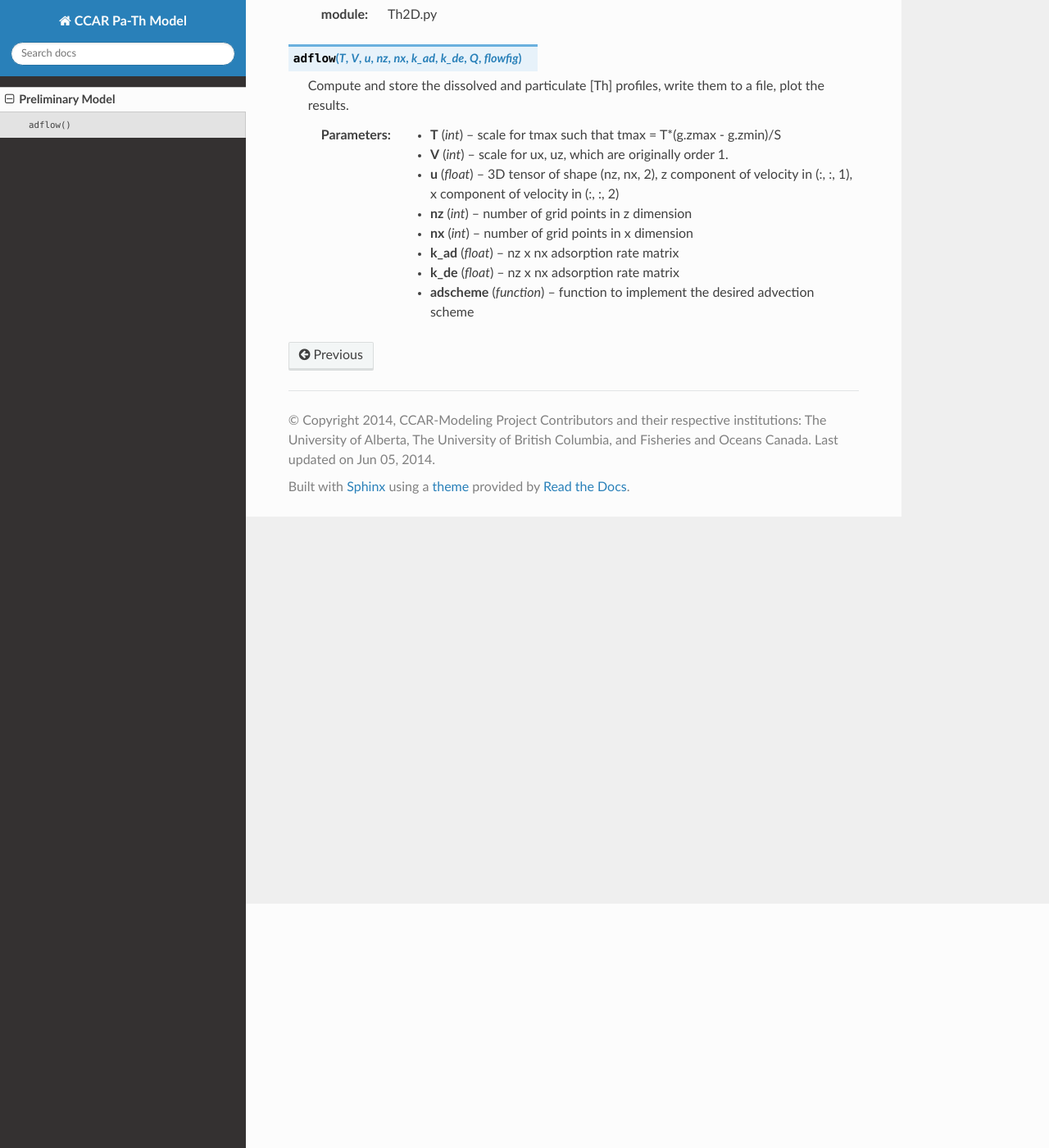
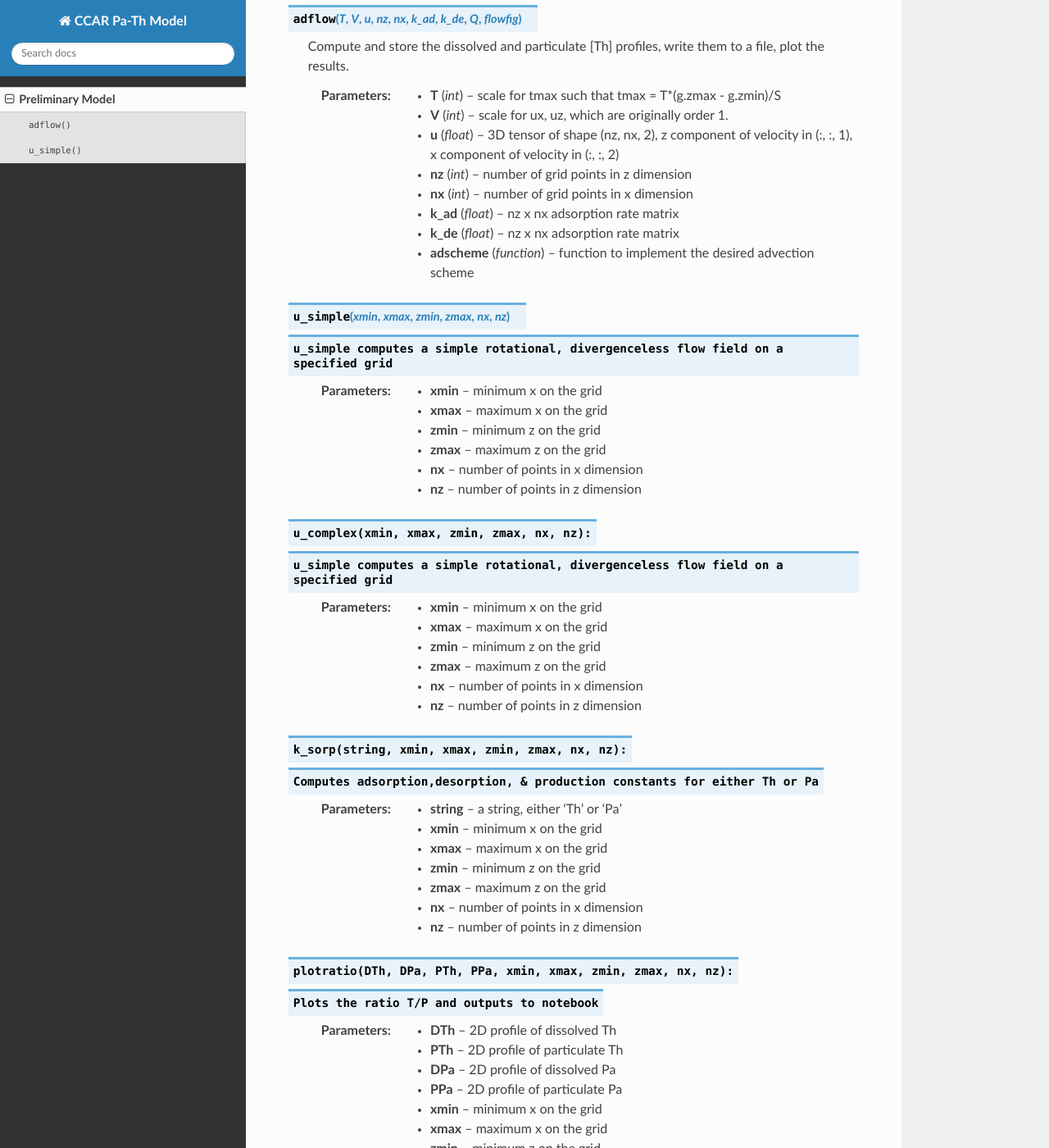
Before and after one commit to UBC-MOAD/pa-th-simple, a Sphinx documentation site: the page built from docs/prelim-model.rst, in a window 1280 px wide and 1400 px high, scrolled down 298 px. Shown: the whole window at 82% size. Built offline with Sphinx 7.4.7 and the Read the Docs theme 2.0.0, drawn with Linux system fonts in a browser that asks for light colours; some of the changed text lies outside the part shown.

Commit message:
Updated Th2D.py documentation.

```diff
--- a/docs/prelim-model.rst
+++ b/docs/prelim-model.rst
@@ -37,3 +35,75 @@ The preliminary model is composed to two major working parts: the Th2D module, w
 
 	:arg adscheme: function to implement the desired advection scheme
 	:type adscheme: function
+
+.. function:: u_simple(xmin, xmax, zmin, zmax, nx, nz)
+	u_simple computes a simple rotational, divergenceless flow field on a specified grid
+
+	:arg xmin: minimum x on the grid
+
+	:arg xmax: maximum x on the grid
+
+	:arg zmin: minimum z on the grid
+
+	:arg zmax: maximum z on the grid
+
+	:arg nx: number of points in x dimension
+
+	:arg nz: number of points in z dimension
+
+
+.. function:: u_complex(xmin, xmax, zmin, zmax, nx, nz):
+	u_simple computes a simple rotational, divergenceless flow field on a specified grid
+
+	:arg xmin: minimum x on the grid
+
+	:arg xmax: maximum x on the grid
+
+	:arg zmin: minimum z on the grid
+
+	:arg zmax: maximum z on the grid
+
+	:arg nx: number of points in x dimension
+
+	:arg nz: number of points in z dimension
+
+.. function:: k_sorp(string, xmin, xmax, zmin, zmax, nx, nz):
+	Computes adsorption,desorption, & production constants for either Th or Pa
+
+	:arg string: a string, either 'Th' or 'Pa'
+
+	:arg xmin: minimum x on the grid
+
+	:arg xmax: maximum x on the grid
+
+	:arg zmin: minimum z on the grid
+
+	:arg zmax: maximum z on the grid
+
+	:arg nx: number of points in x dimension
+
+	:arg nz: number of points in z dimension
+
+
+.. function:: plotratio(DTh, DPa, PTh, PPa, xmin, xmax, zmin, zmax, nx, nz):
+	Plots the ratio T/P and outputs to notebook
+
+	:arg DTh: 2D profile of dissolved Th
+
+	:arg PTh: 2D profile of particulate Th
+
+	:arg DPa: 2D profile of dissolved Pa
+
+	:arg PPa: 2D profile of particulate Pa
+
+	:arg xmin: minimum x on the grid
+
+	:arg xmax: maximum x on the grid
+
+	:arg zmin: minimum z on the grid
+
+	:arg zmax: maximum z on the grid
+
+	:arg nx: number of points in x dimension
+
+	:arg nz: number of points in z dimension
```
Also changed, not shown: other parts of docs/prelim-model.rst (+0 -2 lines), 1 other file.
